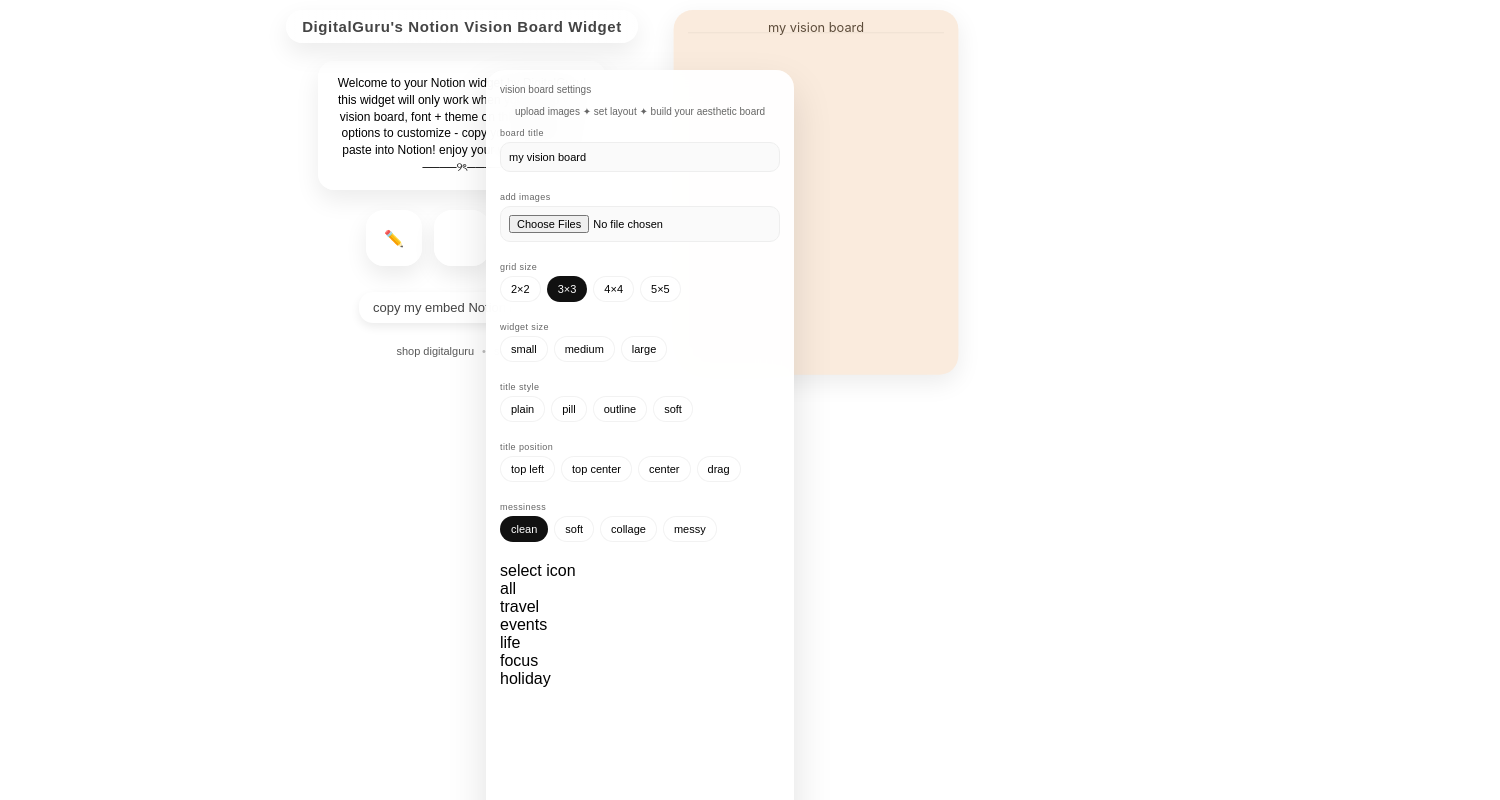
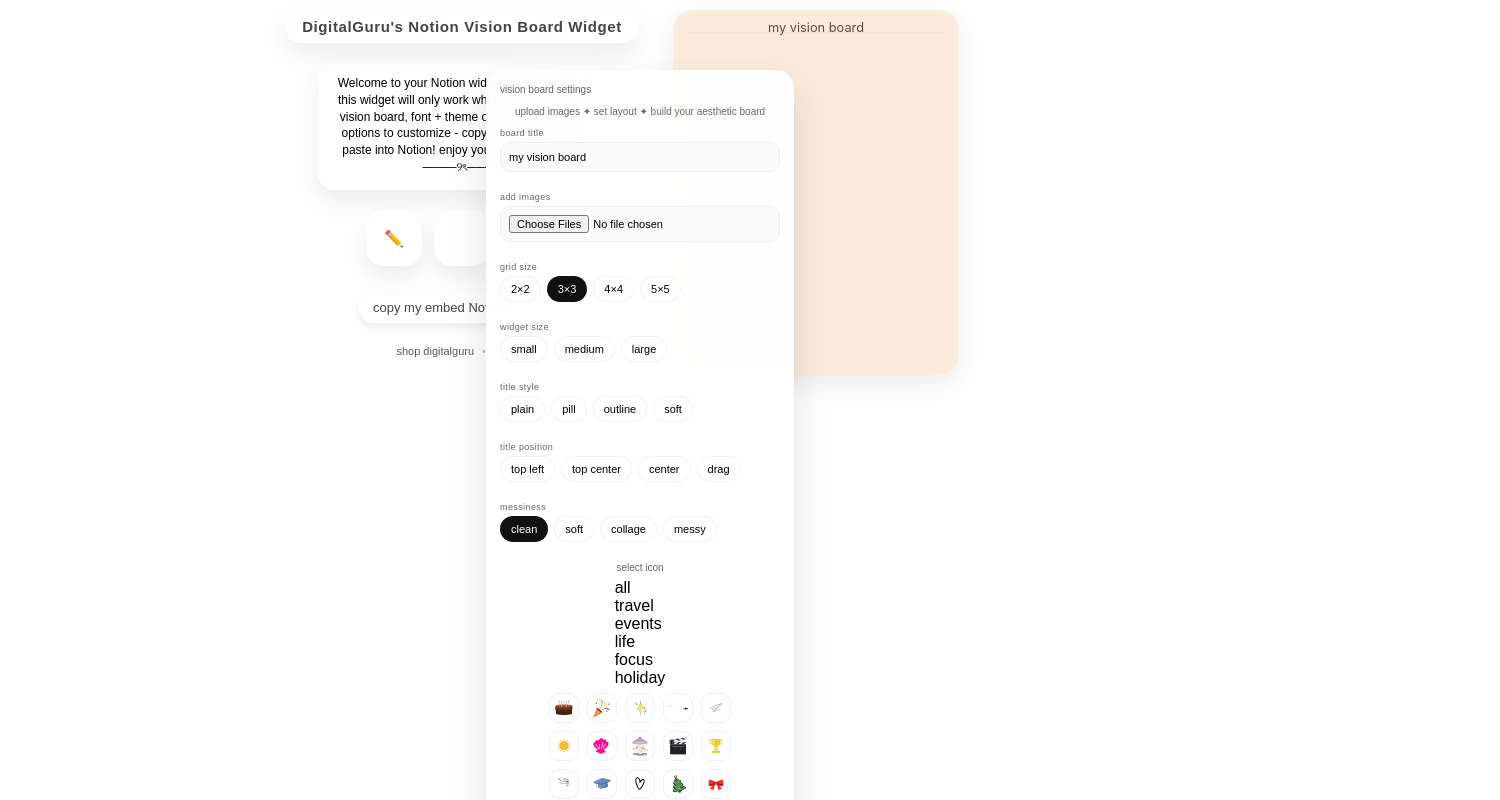
Before and after one commit to digitalforguru/digitalgurus-notion-grid-vision-board-widget, a plain HTML site: page index.html in a window 1280 px wide. Both pictures are taken after a click on the element "✏️". Shown: the top 800 px of the page, 1500 px wide, since content can reach past the window. Drawn offline with nearby package versions, Linux system fonts and the light colour scheme.

Commit message:
Update style.css

```diff
--- a/style.css
+++ b/style.css
@@ -599,3 +599,64 @@ body {
 .title-pos-floating {
   /* draggable mode handles this */
 }
+
+/* ---------------- ICON GRID ---------------- */
+.icon-section {
+  display: flex;
+  flex-direction: column;
+  align-items: center;
+  gap: 6px;
+}
+
+.icon-title {
+  font-size: 10px;
+  opacity: 0.6;
+}
+
+.icon-grid {
+  display: grid;
+  grid-template-columns: repeat(5, 1fr); /* instead of 4 */
+  gap: 8px;
+  max-height: 140px;
+  overflow-y: auto;
+}
+
+.icon-option {
+  width: 28px;
+  height: 28px;
+
+  border-radius: 10px;
+
+  display: flex;
+  align-items: center;
+  justify-content: center;
+
+  background: #ffffff;
+
+  border: 1px solid rgba(0,0,0,0.06);
+
+  cursor: pointer;
+
+  transition: transform 0.18s ease, box-shadow 0.18s ease;
+}
+.icon-option img {
+  width: 22px;
+  height: 22px;
+
+  pointer-events: none;
+}
+.icon-option:hover {
+  transform: scale(1.12);
+
+  box-shadow: 0 6px 14px rgba(0,0,0,0.12);
+}
+.countdown-icon {
+  width: 39px;
+  height: 39px;
+}
+
+/* OVERRIDE FOR WIDE ICON */
+.countdown-icon.icon-wide {
+  width: 72px;
+  height: auto;
+}
```
